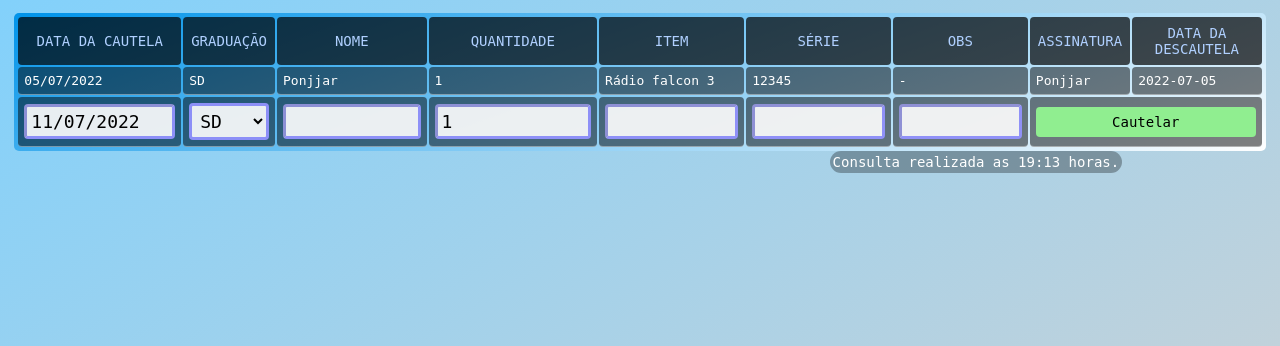
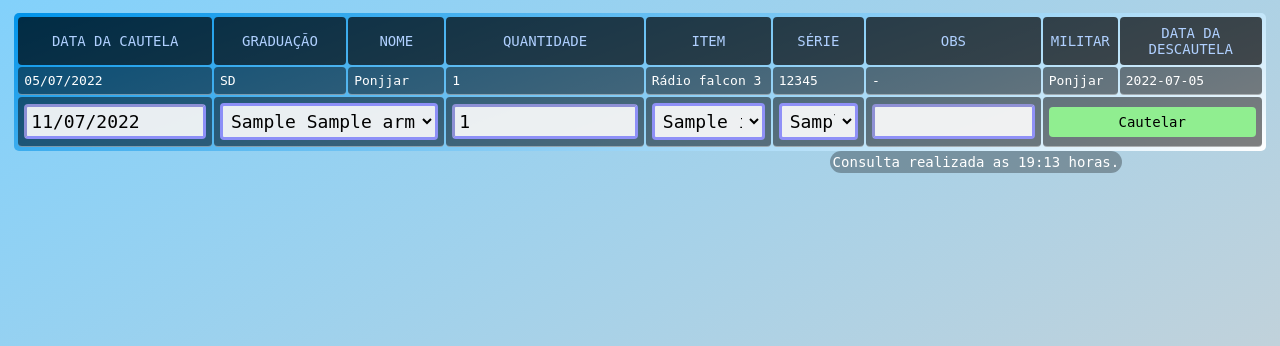
Before and after one commit to Caique-P/CautelaPelCom, a PHP site: page / in a window 1280 px wide. Shown: the part 137-483 px from the top of the page. Run offline with PHP 8.4, Linux system fonts and the light colour scheme; data comes from the database, SQL or seed files in the repository; tables that the repository leaves empty or names only in its code hold one stand-in row (values such as "Sample post"); some libraries are stand-ins or nearby versions.

Commit message:
Aprimorado seleção de armeiros, itens e serial

```diff
--- a/index.php
+++ b/index.php
@@ -19,7 +19,7 @@
     echo "<center><table>";
     $resultado = mysqli_query($db_connection, "select * from cautela");
      //IMPRIME A TABELA DE CAUTELA E DESCAUTELA
-    echo"<th>Data da cautela</th><th>Graduação</th><th>Nome</th><th>Quantidade</th><th>Item</th><th>Série</th><th>Obs</th><th>Assinatura</th><th>Data da descautela</th>";
+    echo"<th>Data da cautela</th><th>Graduação</th><th>Nome</th><th>Quantidade</th><th>Item</th><th>Série</th><th>Obs</th><th>Militar</th><th>Data da descautela</th>";
 
     while($cautela = mysqli_fetch_assoc($resultado)) {
         echo "<tr><td>
@@ -60,19 +60,41 @@
     //Imprime pra colocar um novo dado
     echo "<form method='post' action='#'><tr>
         <td>
-        <input type='text' name='data' maxlength='10' value='".$today."' id='dado'></td><td>
-        <select name='grad'  id='dado'>
-        <option value='SD'>SD</option>
-        <option value='CB'>CB</option>
-        <option value='SGT'>SGT</option>
-        <option value='TEN'>TEN</option>
-        <option value='CAP'>CAP</option>
-        </td><td>
-        <input type='text' name='nome' id='dado' required>
+        <input type='text' name='data' maxlength='10' value='".$today."' id='dado'></td><td colspan='2'>
+
+        <select name='nome' id='dado'>";
+
+        //<input type='text' name='nome' id='dado' required>
+
+        $resultado = mysqli_query($db_connection, "select * from armeiro");
+        while($armeiro = mysqli_fetch_assoc($resultado)) {
+            echo "
+            <option value='".$armeiro["nome"]."'>".$armeiro["grad"]." ".$armeiro["nome"]."</option>";
+          }
+
+        echo"</select>
         </select></td><td>
         <input type='number' min='1' value='1'name='quantidade' id='dado' required></td><td>
-        <input type='text' name='item' id='dado' required></td><td>
-        <input type='text' name='serie' id='dado'></td><td>
+        <select name='item' id='dado' required>
+        ";
+
+        $resultado = mysqli_query($db_connection, "select * from itens");
+        while($item = mysqli_fetch_assoc($resultado)) {
+            echo "
+            <option value='".$item["nome"]."'>".$item["nome"]."</option>";
+          }
+
+        echo"</select></td><td>
+        <select name='serie' id='dado'>
+        ";
+
+        $resultado = mysqli_query($db_connection, "select * from serie");
+        while($serie = mysqli_fetch_assoc($resultado)) {
+            echo "
+            <option value='".$serie["nserie"]."'>".$serie["nserie"]."</option>";
+          }
+
+        echo"</select></td><td>
         <input type='text' name='obs' id='dado'></td>
 
         <!---<td>
```
